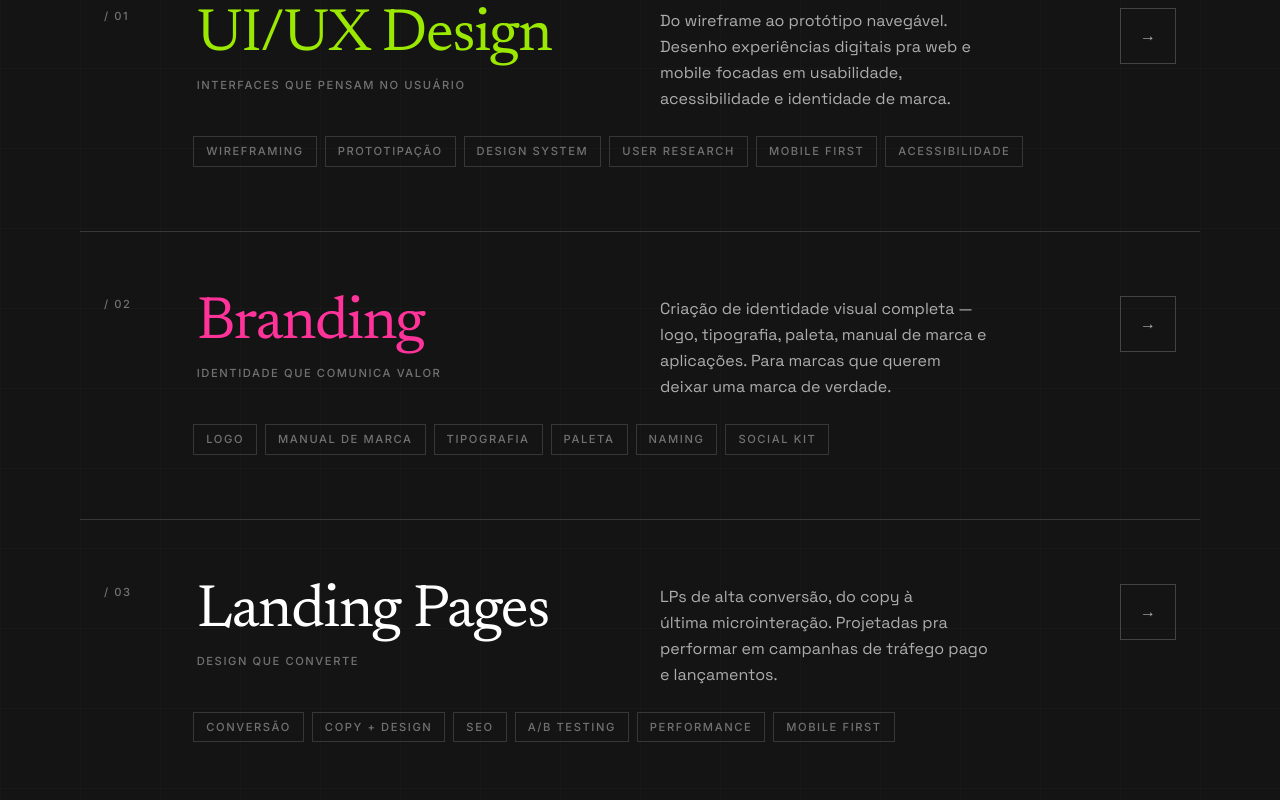
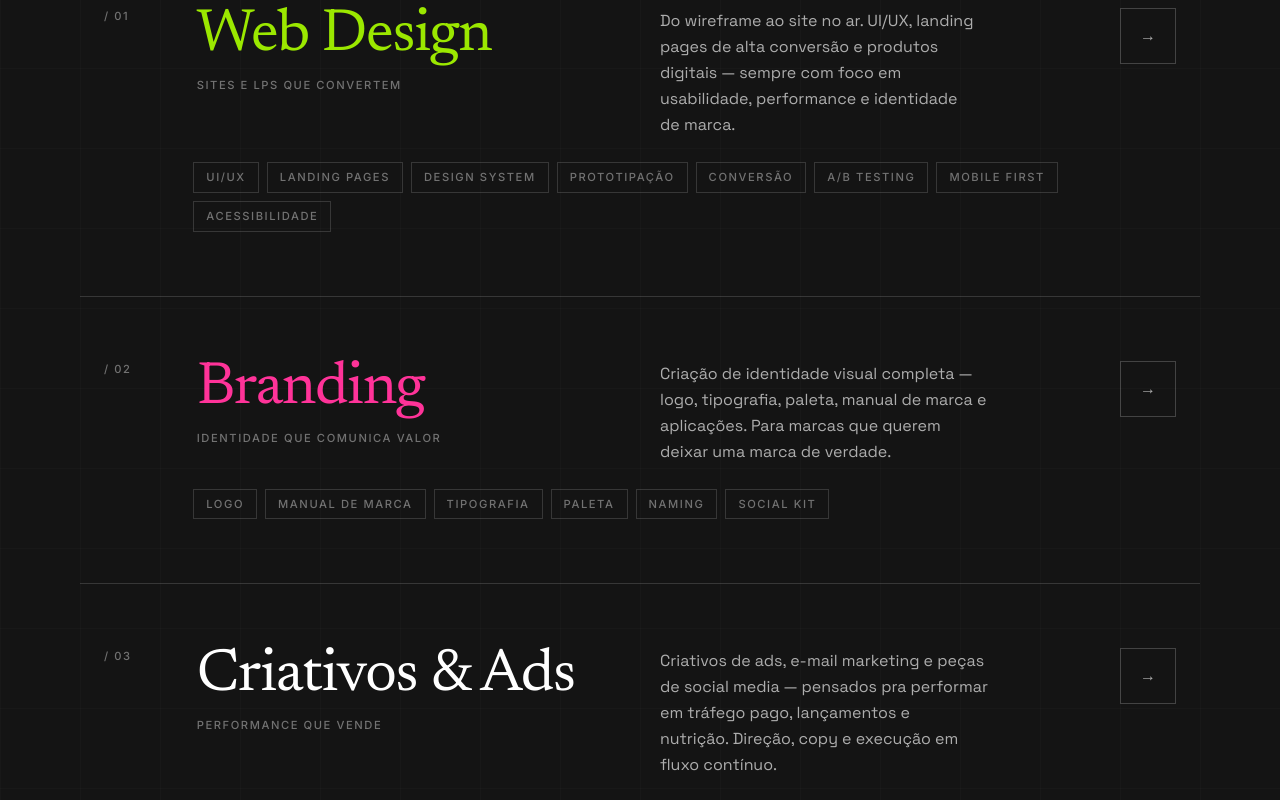
Before and after one commit to mlkbdesigner/PORTY, a React (Vite) app: page / in a window 1280 px wide. Shown: the part 7820-8620 px from the top of the page. Built offline with nearby package versions, Linux system fonts and the light colour scheme; a web font is replaced by a local one.

Commit message:
feat(servicos): funde UI/UX + LPs em Web Design, adiciona Criativos & Ads
- 01 Web Design (lime) cobre UI/UX e landing pages
- 03 Criativos & Ads (white) substitui o slot de Landing Pages com ads, email marketing e social media

Co-Authored-By: Claude Opus 4.7 (1M context) <noreply@anthropic.com>

```diff
--- a/src/sections/Servicos.tsx
+++ b/src/sections/Servicos.tsx
@@ -5,11 +5,11 @@ const ease = [0.16, 1, 0.3, 1] as const
 const services = [
   {
     num: '01',
-    title: 'UI/UX Design',
-    subtitle: 'Interfaces que pensam no usuário',
+    title: 'Web Design',
+    subtitle: 'Sites e LPs que convertem',
     description:
-      'Do wireframe ao protótipo navegável. Desenho experiências digitais pra web e mobile focadas em usabilidade, acessibilidade e identidade de marca.',
-    tags: ['Wireframing', 'Prototipação', 'Design System', 'User Research', 'Mobile First', 'Acessibilidade'],
+      'Do wireframe ao site no ar. UI/UX, landing pages de alta conversão e produtos digitais — sempre com foco em usabilidade, performance e identidade de marca.',
+    tags: ['UI/UX', 'Landing Pages', 'Design System', 'Prototipação', 'Conversão', 'A/B Testing', 'Mobile First', 'Acessibilidade'],
     accent: 'lime',
   },
   {
@@ -23,11 +23,11 @@ const services = [
   },
   {
     num: '03',
-    title: 'Landing Pages',
-    subtitle: 'Design que converte',
+    title: 'Criativos & Ads',
+    subtitle: 'Performance que vende',
     description:
-      'LPs de alta conversão, do copy à última microinteração. Projetadas pra performar em campanhas de tráfego pago e lançamentos.',
-    tags: ['Conversão', 'Copy + Design', 'SEO', 'A/B Testing', 'Performance', 'Mobile First'],
+      'Criativos de ads, e-mail marketing e peças de social media — pensados pra performar em tráfego pago, lançamentos e nutrição. Direção, copy e execução em fluxo contínuo.',
+    tags: ['Ads (Meta · TikTok)', 'E-mail Marketing', 'Social Media', 'Copy', 'Lançamentos', 'Direção Criativa'],
     accent: 'white',
   },
 ]
```
